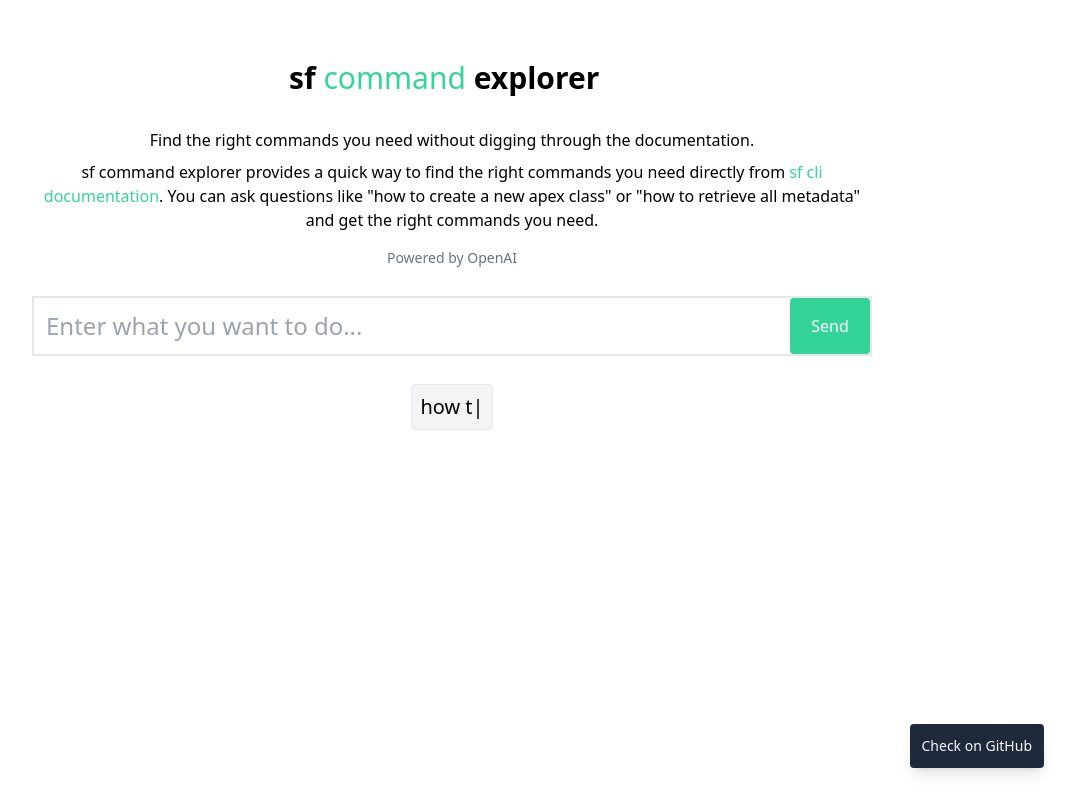
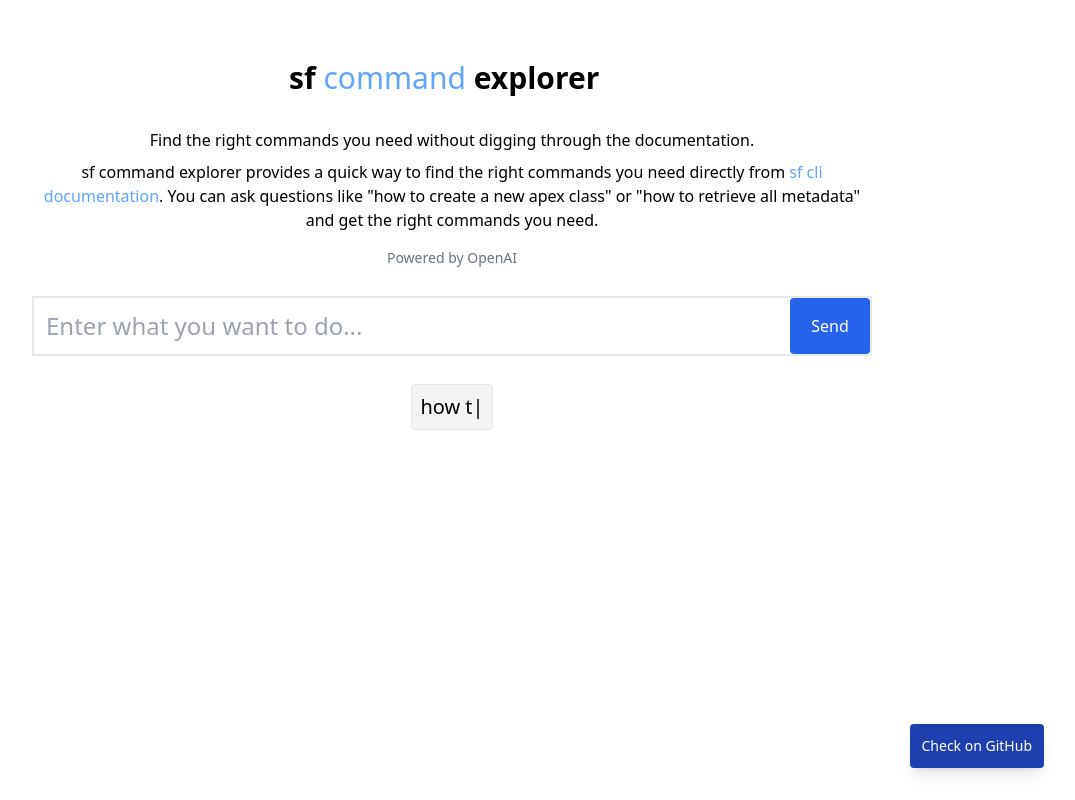
Before and after one commit to Avinava/sf-explorer, a React (Vite) app: page / in a window 1280 px wide. Shown: the whole page, without its empty margins (188-1263 px from the left). Built offline with nearby package versions, Linux system fonts and the light colour scheme.

Commit message:
update styling

```diff
--- a/src/client/pages/Main.tsx
+++ b/src/client/pages/Main.tsx
@@ -79,10 +79,10 @@
   return (
     <div className="flex bg-white-100 font-sans items-center flex-col justify-between h-screen py-10 px-10 md:px-20">
        <div className="fixed bottom-0 right-0 w-full md:bottom-8 md:right-12 md:w-auto z-50">
-        <div className="bg-slate-800 text-slate-50 text-sm p-3 md:rounded shadow-lg flex justify-between">
-          <div className="text-slate-500 inline-flex">
+    <div className="bg-blue-800 text-white text-sm p-3 md:rounded shadow-lg flex justify-between">
+      <div className="text-white inline-flex">
         <a
-              className="font-medium hover:underline text-slate-50"
+          className="font-medium hover:underline text-white"
           href="https://github.com/Avinava/sf-explorer"
           target="_blank"
           rel="noreferrer"
@@ -96,14 +96,14 @@
       <div className="flex flex-col justify-center items-center w-full md:w-3/4 mt-5">
         <div className="inline-flex">
           <span className="text-3xl font-bold">sf&nbsp;</span>
-          <span className="text-3xl font-bold font-medium hover:underline text-emerald-400">command&nbsp;</span>
+          <span className="text-3xl font-bold font-medium hover:underline text-blue-400">command&nbsp;</span>
           <span className="text-3xl font-bold">explorer &nbsp;</span>
         </div>
         <p className="mt-8">Find the right commands you need without digging through the documentation.</p>
         <p className="mt-2 text-center">
           sf command explorer provides a quick way to find the right commands you need directly from
           <a
-            className="text-emerald-400 hover:underline"
+            className="text-blue-400 hover:underline"
             href="https://developer.salesforce.com/docs/atlas.en-us.sfdx_cli_reference.meta/sfdx_cli_reference/cli_reference_unified.htm"
             target="_blank"
             rel="noreferrer"
@@ -116,7 +116,7 @@
         <p className="text-sm text-gray-500 m-4">Powered by OpenAI</p>
         <div className="flex items-center border-2 p-0 w-full my-3 relative">
         <input
-            className={`text-2xl font-bold font-medium p-3 flex-grow border-emerald-400 ${
+        className={`text-2xl font-bold font-medium p-3 flex-grow border-blue-600 ${
           isLoading ? "opacity-50" : ""
         }`}
         type="text"
@@ -138,7 +138,7 @@
             </div>
           )}
           <button
-            className="ml-2 bg-emerald-400 text-white px-4 py-2 rounded h-full w-20 flex items-center justify-center"
+            className="ml-2 bg-blue-600 text-white px-4 py-2 rounded h-full w-20 flex items-center justify-center"
             onClick={doGPT}
             disabled={isLoading}
           >
@@ -181,18 +181,18 @@
         )}
         {response.openai?.references && (
           <div className="flex flex-col items-start border-2 p-4 w-full my-3 bg-white shadow-lg openai w-full">
-            <div className="mb-6 last:mb-0 bg-gray-800 text-white p-5 rounded border-l-8 border-emerald-500 mb-10 w-full">
+            <div className="mb-6 last:mb-0 bg-gray-800 text-white p-5 rounded border-l-8 border-blue-500 mb-10 w-full">
               <div
                 className="prose prose-sm max-w-none overflow-auto break-words text-gray-200"
                 dangerouslySetInnerHTML={{ __html: response.openai?.answer }}
               />
               <p className="text-sm text-gray-400 mt-4">Generated by OpenAI</p>
             </div>
-            <h2 className="font-medium text-indigo-800 font-bold text-2xl header">References</h2>
+            <h2 className="font-medium text-blue-800 font-bold text-2xl header">References</h2>
             <div className="flex flex-col items-start border-2 p-4 w-full my-3 bg-white shadow-lg w-full">
               {response.openai.references.map((reference: any) => (
                 <div key={reference.content.index} className="mb-8 last:mb-0 w-full">
-                  <h2 className="font-medium text-indigo-700 font-bold header text-2xl">{reference.content.title}</h2>
+                  <h2 className="font-medium text-blue-700 font-bold header text-2xl">{reference.content.title}</h2>
                   <div
                     className="prose prose-sm max-w-none overflow-auto break-words"
                     dangerouslySetInnerHTML={{ __html: reference.content.help.html }}
```
Lines whose indentation alone changed are shown as unchanged.
